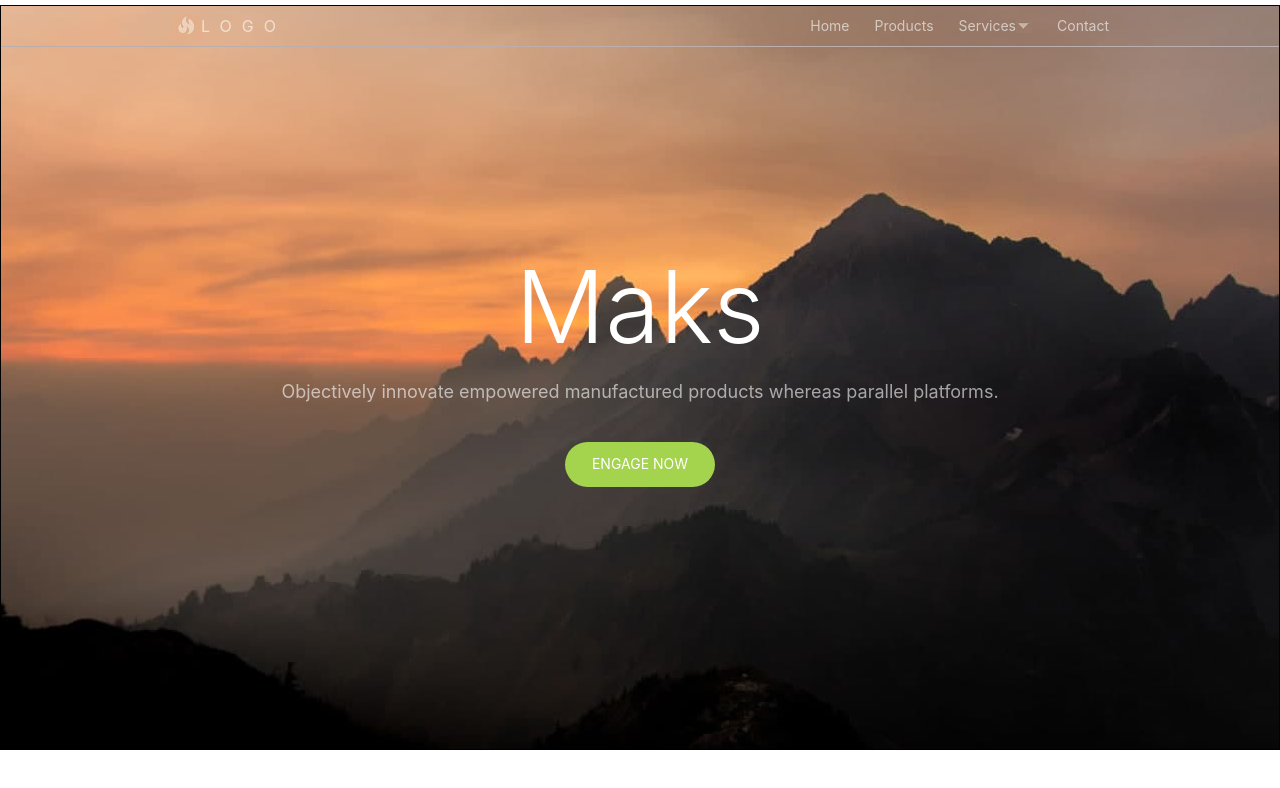
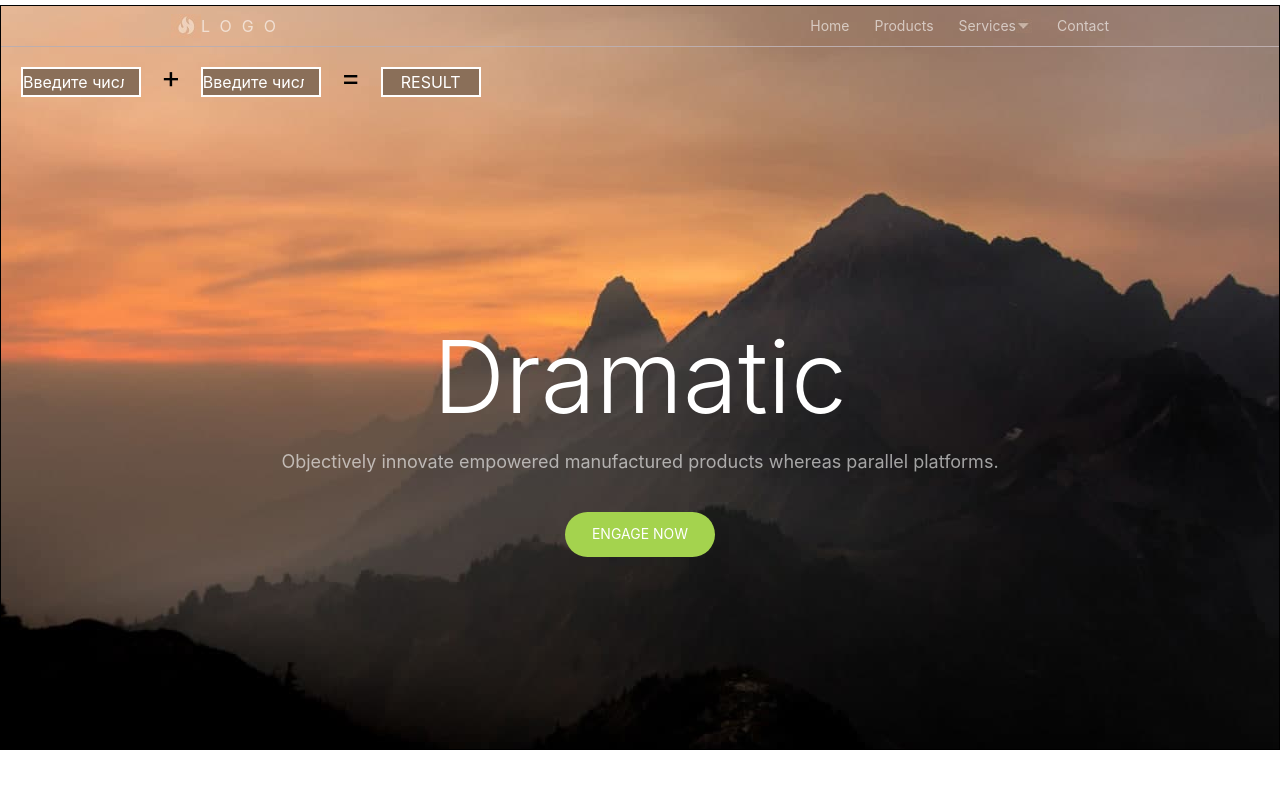
Before and after one commit to MaksStad/Training_project, a React (Create React App) app: page / in a window 1280 px wide. Shown: the top 788 px of the page. Built offline with nearby package versions, Linux system fonts and the light colour scheme.

Commit message:
InputSumDate

```diff
--- /dev/null
+++ b/src/component/ButtonEquals.jsx
@@ -0,0 +1,32 @@
+import React from 'react';
+import classes from './ButtonEquals.module.css'
+import Input from "./UI/Input";
+
+const ButtonEquals = () => {
+
+  const comment = []
+
+  function one() {
+      let num1 = document.getElementsByTagName("input")[0].valueAsNumber;
+      let num2 = document.getElementsByTagName("input")[1].valueAsNumber;
+      let date = new Date().toLocaleString();
+      let value = `Сумма: ${num1+num2}Дата - ${date}`;
+      comment.unshift(value);
+    list();
+  };
+
+  function list() {
+    let sum = '';
+    for (let i = 0; i < comment.length; i++) {
+      sum += `<li>${comment[i]}</li>`;
+    };
+    document.querySelector('ol').innerHTML = sum;
+  }
+
+  return (
+    <button className={classes.main__buttonEquals}
+            onClick={one}>RESULT</button>
+  );
+};
+
+export default ButtonEquals;
--- /dev/null
+++ b/src/component/ButtonEquals.module.css
@@ -0,0 +1,9 @@
+.main__buttonEquals {
+    width: 100px;
+    height: 30px;
+    margin: 20px 20px;
+    border: 2px solid #ffffff;
+    background-color: rgb(138, 111, 89);
+    font-size:16px;
+    color: white;
+}
--- a/src/component/MainContent.jsx
+++ b/src/component/MainContent.jsx
@@ -1,12 +1,19 @@
 import React from 'react';
 import classes from './MainContent.module.css'
-
+import Input from './UI/Input'
+import ButtonEquals from "./ButtonEquals";
 
 const MainContent = () => {
   return (
     <div className={classes.Main__content}>
       <hr className={classes.Hr__line}/>
-      <h1 className={classes.Main__title}>Maks</h1>
+      <Input/>
+      <span>+</span>
+      <Input/>
+      <span>=</span>
+      <ButtonEquals/>
+      <ol className={classes.Main__list}></ol>
+      <h1 className={classes.Main__title}>Dramatic</h1>
       <h4 className={classes.Main__text}>Objectively innovate empowered manufactured products whereas parallel platforms.</h4>
       <div className={classes.Main__actions}>
         <a href="" className={classes.Main__button}>ENGAGE NOW</a>
--- a/src/component/MainContent.module.css
+++ b/src/component/MainContent.module.css
@@ -1,7 +1,14 @@
 .Main__content {
+    position: relative;
+
 }
 .Hr__line {
     border-top: 1px solid rgb(189, 174, 174);
+}
+.Main__list {
+    margin-left: 30px;
+    font-size: 16px;
+    position: absolute;
 }
 .Main__title {
     font-size: 100px;
--- /dev/null
+++ b/src/component/UI/Input.jsx
@@ -0,0 +1,10 @@
+import React from 'react';
+import classes from './Input.module.css'
+const Input = () => {
+  return (
+    <input type="number" className={classes.main__input} placeholder="Введите число"/>
+
+  );
+};
+
+export default Input;
--- /dev/null
+++ b/src/component/UI/Input.module.css
@@ -0,0 +1,16 @@
+.main__input {
+    width: 120px;
+    height: 30px;
+    margin: 20px 20px;
+    border: 2px solid #ffffff;
+    background-color: rgb(138, 111, 89);
+    font-size:16px;
+    color: white;
+
+}
+::-webkit-input-placeholder {
+    color: white;
+}
+span {
+    font-size: 30px;
+}
```
